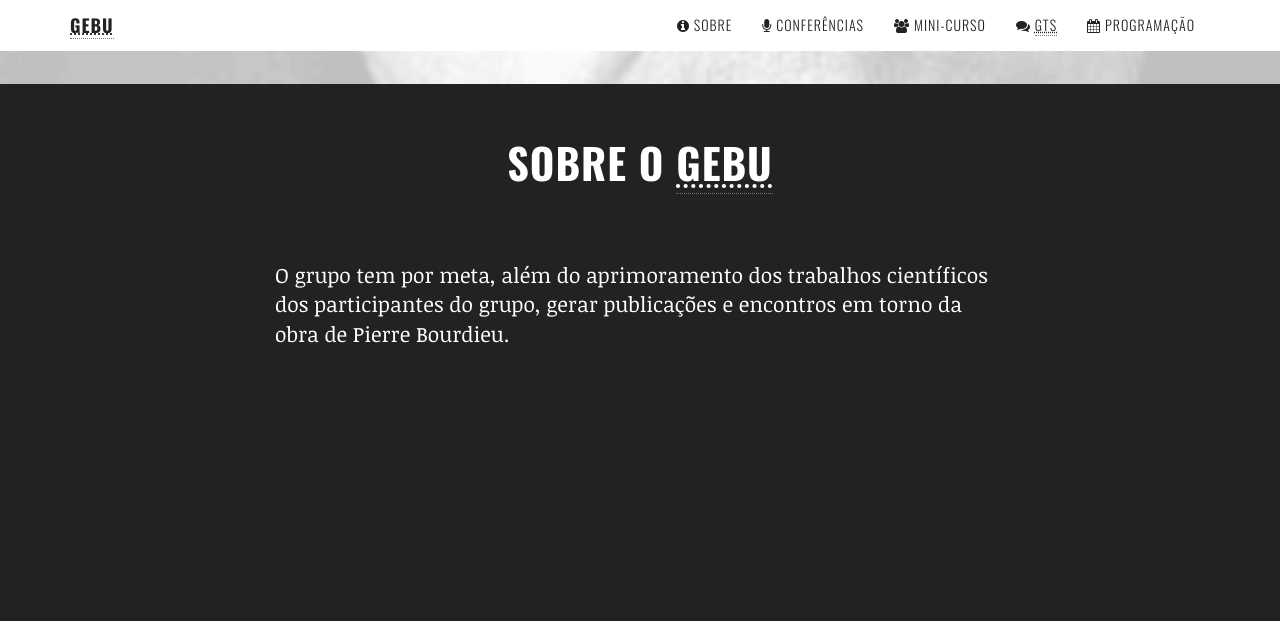
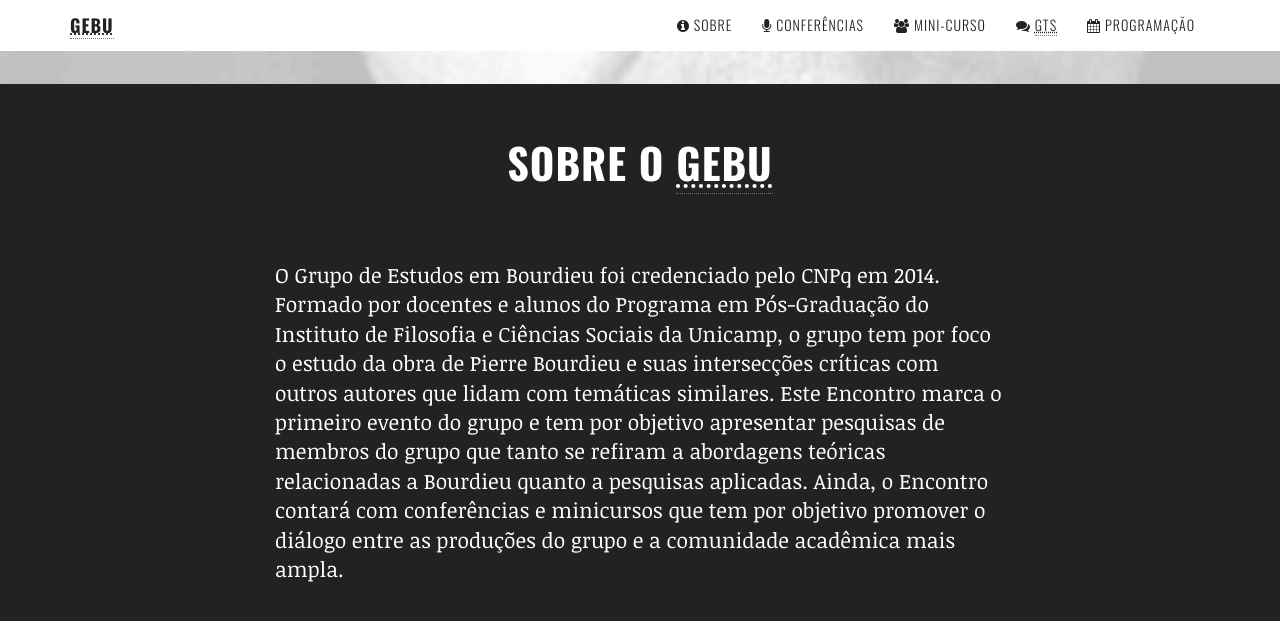
Before and after one commit to gebu/encontro-de-estudos-em-pierre-bourdieu, a Jekyll site: the page built from index.html, in a window 1280 px wide and 900 px high, scrolled down 816 px. Shown: the top 621 px of the window. Built offline with Jekyll 4.4.1, drawn with Linux system fonts in a browser that asks for light colours; nearby versions of some CDN libraries.

Commit message:
Add about section with full description

```diff
--- a/index.html
+++ b/index.html
@@ -34,9 +34,18 @@
     <div class="col-lg-8 col-lg-offset-2">
       <h2>Sobre o {{ site.brand }}</h2>
       <p id="descricao-sobre" class="lead">
-      O grupo tem por meta, além do aprimoramento dos trabalhos científicos
-      dos participantes do grupo, gerar publicações e encontros em torno da
-      obra de Pierre Bourdieu.
+      O Grupo de Estudos em Bourdieu foi credenciado pelo CNPq em 2014. Formado
+      por docentes e alunos do Programa em Pós-Graduação do Instituto de
+      Filosofia e Ciências Sociais da Unicamp, o grupo tem por foco o estudo da
+      obra de Pierre Bourdieu e suas intersecções críticas com outros autores
+      que lidam com temáticas similares.
+
+      Este Encontro marca o primeiro evento do grupo e tem por objetivo
+      apresentar pesquisas de membros do grupo que tanto se refiram a
+      abordagens teóricas relacionadas a Bourdieu quanto a pesquisas aplicadas.
+      Ainda, o Encontro contará com conferências e minicursos que tem por
+      objetivo promover o diálogo entre as produções do grupo e a comunidade
+      acadêmica mais ampla.
       </p>
     </div>
   </div>
```
